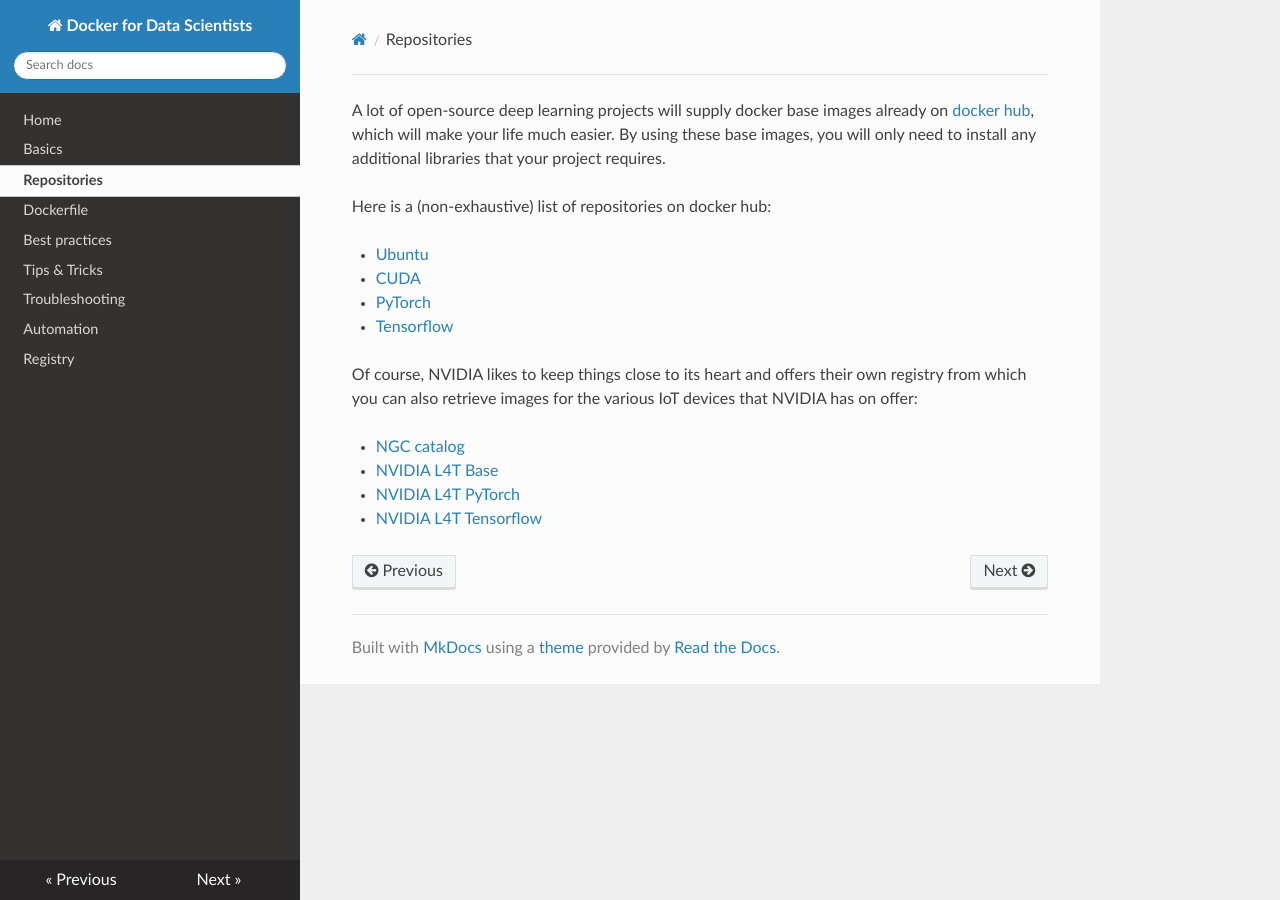
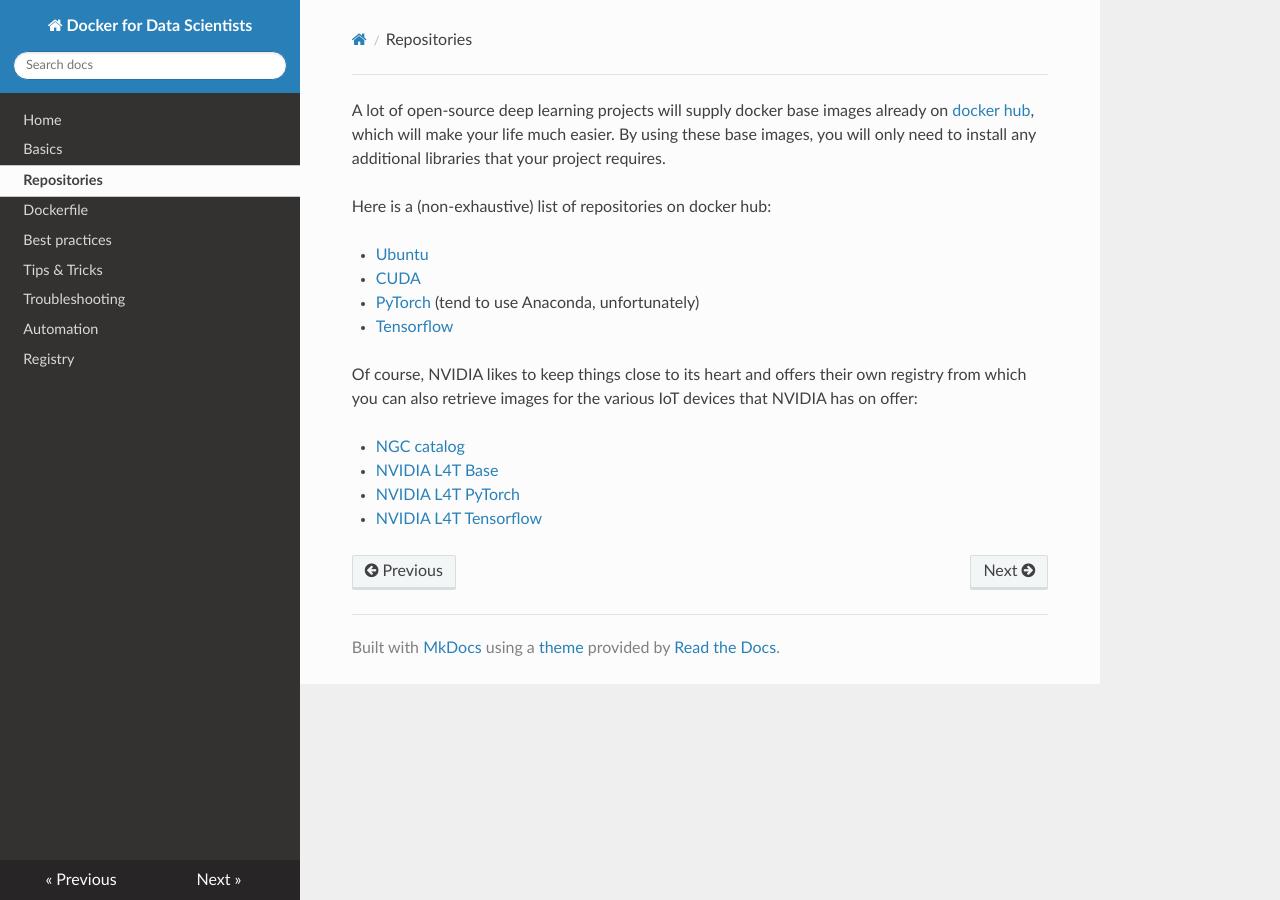
Before and after one commit to waikato-datamining/docker-for-data-scientists, an MkDocs documentation site: the page built from docs/repos.md, in a window 1280 px wide. Built offline with MkDocs 1.6.1, drawn with Linux system fonts in a browser that asks for light colours; nearby versions of some CDN libraries.

Commit message:
added note about anaconda for pytorch

```diff
--- a/docs/repos.md
+++ b/docs/repos.md
@@ -7,7 +7,7 @@
 
 * [Ubuntu](https://hub.docker.com/_/ubuntu)
 * [CUDA](https://hub.docker.com/r/nvidia/cuda)
-* [PyTorch](https://hub.docker.com/r/pytorch/pytorch)
+* [PyTorch](https://hub.docker.com/r/pytorch/pytorch) (tend to use Anaconda, unfortunately)
 * [Tensorflow](https://hub.docker.com/r/tensorflow/tensorflow)
 
 Of course, NVIDIA likes to keep things close to its heart and offers their own
```
